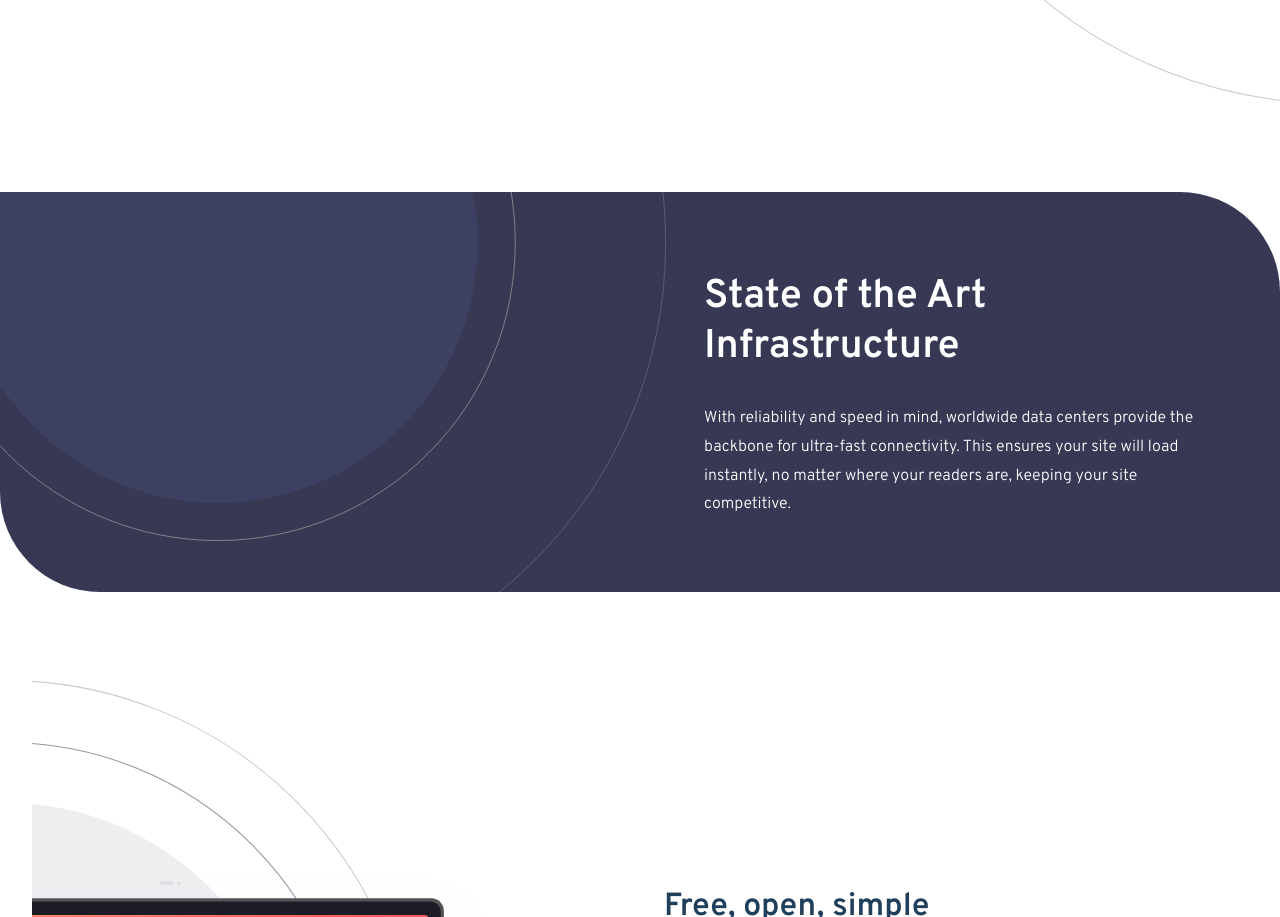
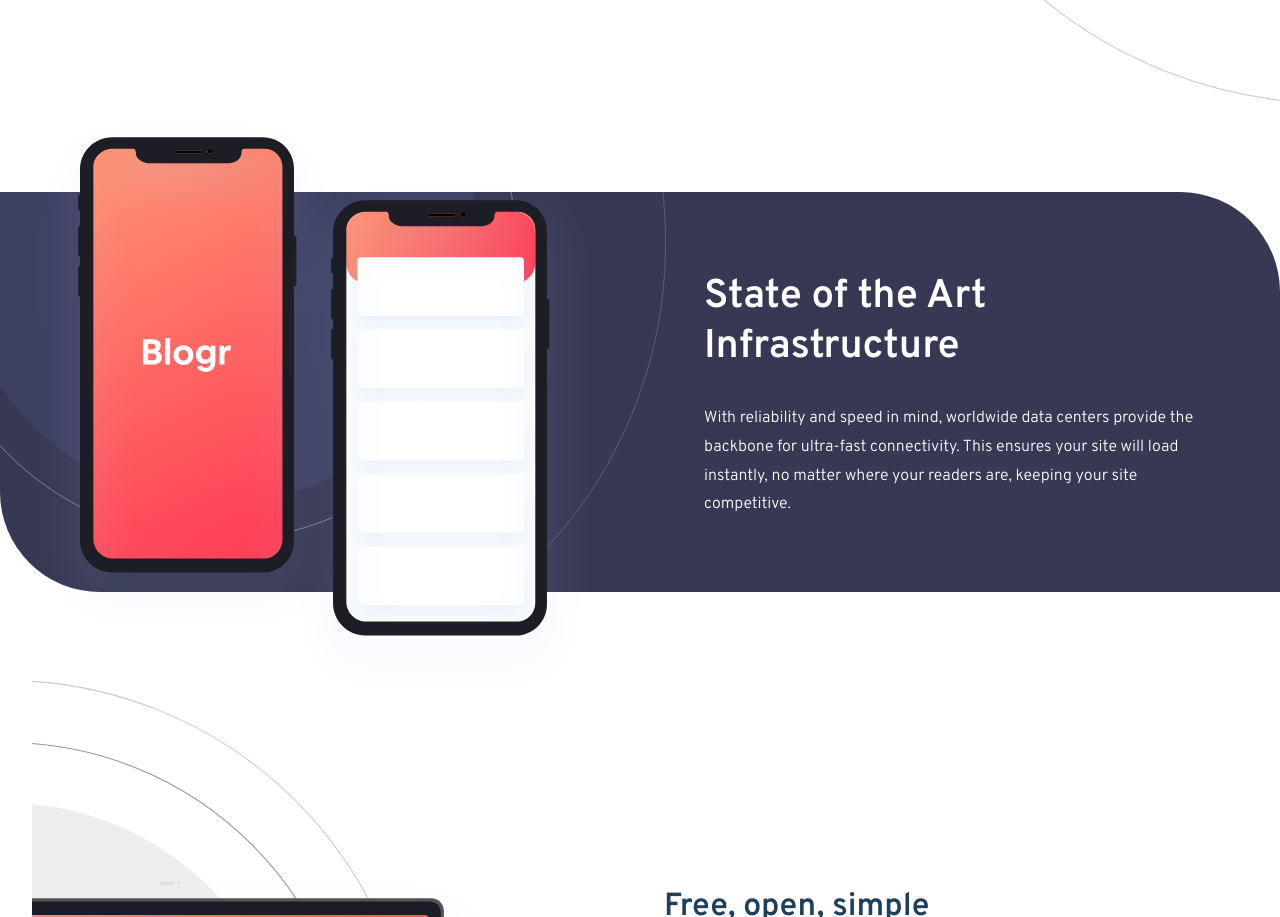
Before and after one commit to travisdk/blogr-landing-page, a plain HTML site: page index.html in a window 1280 px wide. Shown: the part 1520-2437 px from the top of the page. Drawn offline with Linux system fonts and the light colour scheme; the site is published under a folder, as on GitHub Pages, so addresses that start at the root find nothing.

Commit message:
change to index.hmtl for img paths

```diff
--- a/index.html
+++ b/index.html
@@ -126,7 +126,7 @@
 
 
     <section class="state-of-art">
-      <img src="/images/illustration-phones.svg" class="phones" alt="" />
+      <img src="./images/illustration-phones.svg" class="phones" alt="" />
       <div class="right">
         <h3 class="heading">State of the Art Infrastructure</h2>
           <p class="copy">
```
